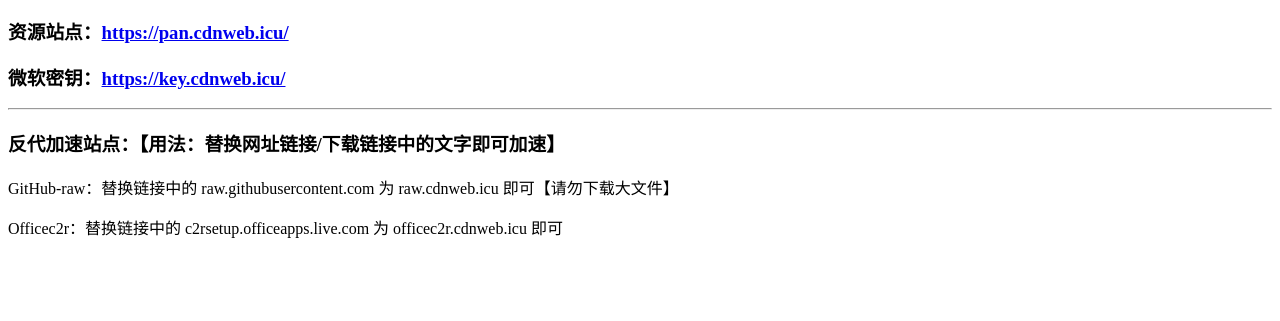
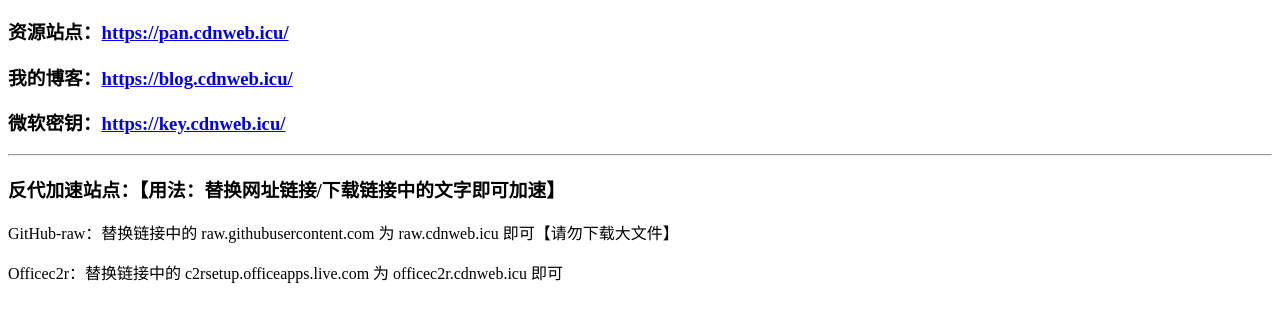
Before and after one commit to lrllp1/lrllp1.github.io, a plain HTML site: page index.html in a window 1280 px wide. Shown: the part 127-448 px from the top of the page. Drawn offline with Linux system fonts and the light colour scheme.

Commit message:
Update index.html

```diff
--- a/index.html
+++ b/index.html
@@ -10,6 +10,7 @@
       <h2>原 dy.cdnweb.icu 已迁移至 <a href="https://key.cdnweb.icu/">https://key.cdnweb.icu/</a></h2>
 
       <h3>资源站点：<a href="https://pan.cdnweb.icu/">https://pan.cdnweb.icu/</a></h3>
+      <h3>我的博客：<a href="https://blog.cdnweb.icu/">https://blog.cdnweb.icu/</a></h3>
       <h3>微软密钥：<a href="https://key.cdnweb.icu/">https://key.cdnweb.icu/</a></h3>
       <hr>
 
```
